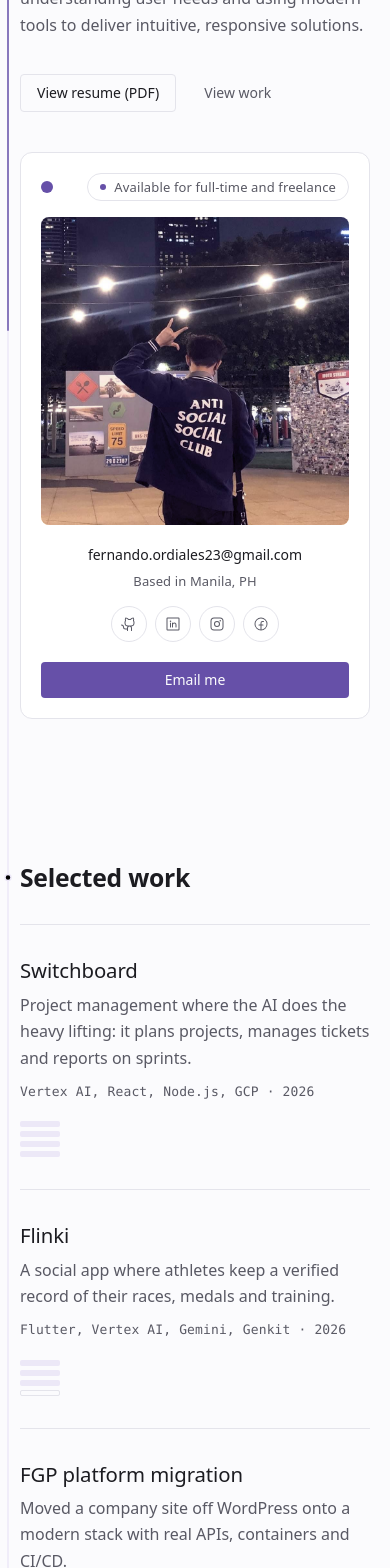
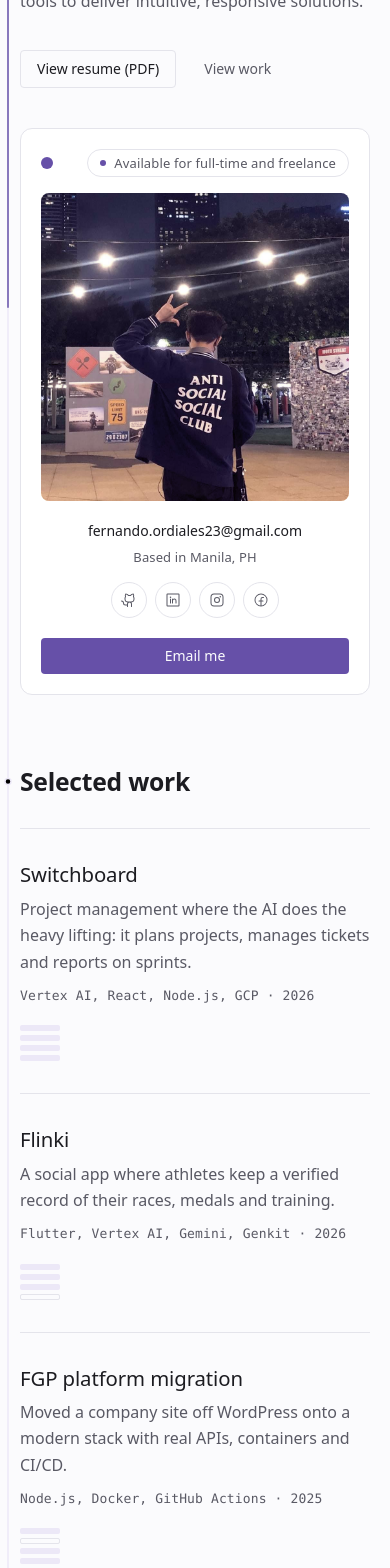
Before and after one commit to Liam-Moriarty/fernando-ordiales, a React (Vite) app in the folder apps/web/: page / in a window 390 px wide. Shown: the part 432-2000 px from the top of the page. Built offline with nearby package versions, Linux system fonts and the light colour scheme; a web font is replaced by a local one.

Commit message:
fix(web): tighten mobile section spacing so the hero flows into the work list

```diff
--- a/apps/web/src/sections/Capabilities.tsx
+++ b/apps/web/src/sections/Capabilities.tsx
@@ -6,7 +6,7 @@ export const Capabilities = () => (
   <section
     id="capabilities"
     data-trace-node="capabilities"
-    className="scroll-mt-24 py-16 lg:py-24"
+    className="scroll-mt-24 py-10 sm:py-16 lg:py-24"
   >
     <h2 className="text-h2">Capabilities</h2>
     <p className="mt-3 max-w-[68ch] text-muted">
--- a/apps/web/src/sections/Contact.tsx
+++ b/apps/web/src/sections/Contact.tsx
@@ -7,7 +7,7 @@ export const Contact = () => (
   <section
     id="contact"
     data-trace-node="contact"
-    className="scroll-mt-24 py-16 lg:py-24"
+    className="scroll-mt-24 py-10 sm:py-16 lg:py-24"
   >
     <div className="grid items-center gap-10 lg:grid-cols-[minmax(0,1fr)_minmax(0,38%)]">
       <div>
--- a/apps/web/src/sections/Experience.tsx
+++ b/apps/web/src/sections/Experience.tsx
@@ -4,7 +4,7 @@ export const Experience = () => (
   <section
     id="experience"
     data-trace-node="experience"
-    className="scroll-mt-24 py-16 lg:py-24"
+    className="scroll-mt-24 py-10 sm:py-16 lg:py-24"
   >
     <h2 className="text-h2">Experience</h2>
     <ol className="mt-8 space-y-10">
--- a/apps/web/src/sections/Hero.tsx
+++ b/apps/web/src/sections/Hero.tsx
@@ -25,7 +25,7 @@ export const Hero = () => {
       : enter(delay, duration);
 
   return (
-    <section className="grid items-start gap-10 py-20 sm:py-28 lg:grid-cols-[minmax(0,1fr)_minmax(0,24rem)] lg:py-32">
+    <section className="grid items-start gap-10 pt-14 pb-8 sm:py-28 lg:grid-cols-[minmax(0,1fr)_minmax(0,24rem)] lg:py-32">
       <div>
         <motion.h1
           {...at(0, 0.5)}
--- a/apps/web/src/sections/SelectedWork.tsx
+++ b/apps/web/src/sections/SelectedWork.tsx
@@ -9,7 +9,7 @@ export const SelectedWork = () => (
   <section
     id="work"
     data-trace-node="selected work"
-    className="scroll-mt-24 py-16 lg:py-24"
+    className="scroll-mt-24 py-10 sm:py-16 lg:py-24"
   >
     <h2 className="text-h2">Selected work</h2>
     <ul className="mt-8 border-y border-border">
--- a/apps/web/src/sections/TechStack.tsx
+++ b/apps/web/src/sections/TechStack.tsx
@@ -8,7 +8,7 @@ export const TechStack = () => (
   <section
     id="stack"
     data-trace-node="tech stack"
-    className="scroll-mt-24 py-16 lg:py-24"
+    className="scroll-mt-24 py-10 sm:py-16 lg:py-24"
   >
     <h2 className="text-h2">Tech stack</h2>
     <p className="mt-3 max-w-[68ch] text-muted">
```
Also changed, not shown: 1 other file (tests, documents, lock files or other folders).
